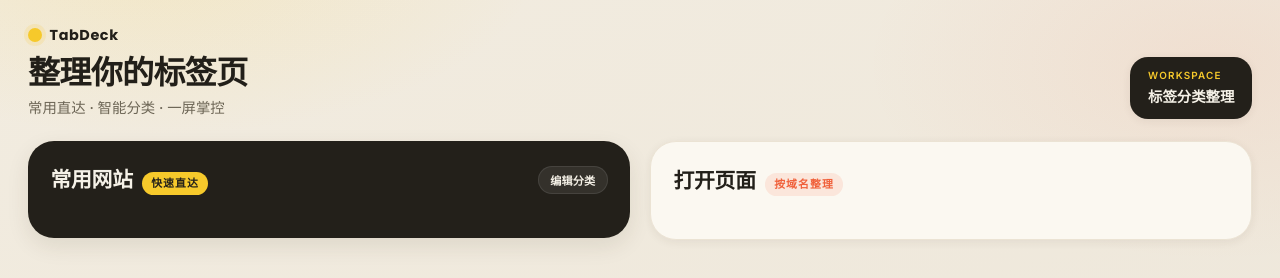
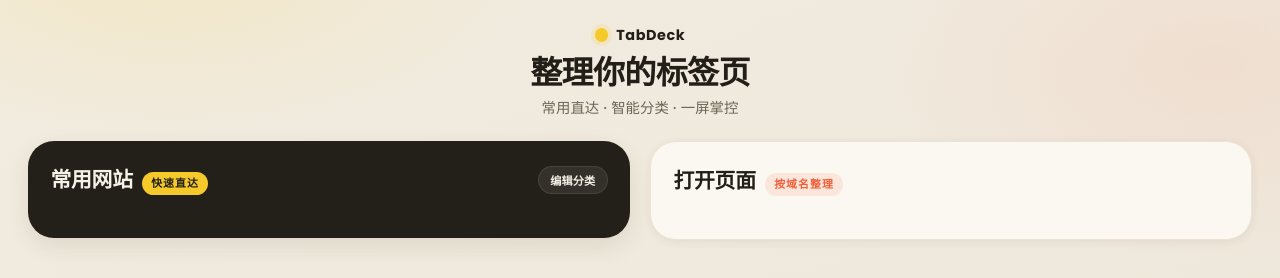
Before and after one commit to zihanzhangcoding/googleclean, a website built with Vite: page organizer.html in a window 1280 px wide. Built offline with nearby package versions, Linux system fonts and the light colour scheme; no server answers.

Commit message:
页面标题头部改为居中对齐，删除右上角 Workspace 方块
Co-Authored-By: Aime <aime@bytedance.com>

```diff
--- a/organizer.css
+++ b/organizer.css
@@ -93,16 +93,25 @@ body::before {
 
 .page-header {
   display: flex;
-  align-items: flex-end;
-  justify-content: space-between;
-  gap: 1.5rem;
+  flex-direction: column;
+  align-items: center;
+  justify-content: center;
+  text-align: center;
+  gap: 0.35rem;
   margin-bottom: 1.4rem;
-  flex-wrap: wrap;
+}
+
+.page-header-left {
+  display: flex;
+  flex-direction: column;
+  align-items: center;
+  text-align: center;
 }
 
 .page-brand {
   display: inline-flex;
   align-items: center;
+  justify-content: center;
   gap: 0.5rem;
   margin-bottom: 0.55rem;
 }
--- a/organizer.html
+++ b/organizer.html
@@ -16,12 +16,6 @@
           </div>
           <h1 class="page-title">整理你的标签页</h1>
           <p class="page-subtitle">常用直达 · 智能分类 · 一屏掌控</p>
-        </div>
-        <div class="page-header-right">
-          <div class="header-chip">
-            <span class="chip-label">Workspace</span>
-            <span class="chip-value">标签分类整理</span>
-          </div>
         </div>
       </header>
 
```
